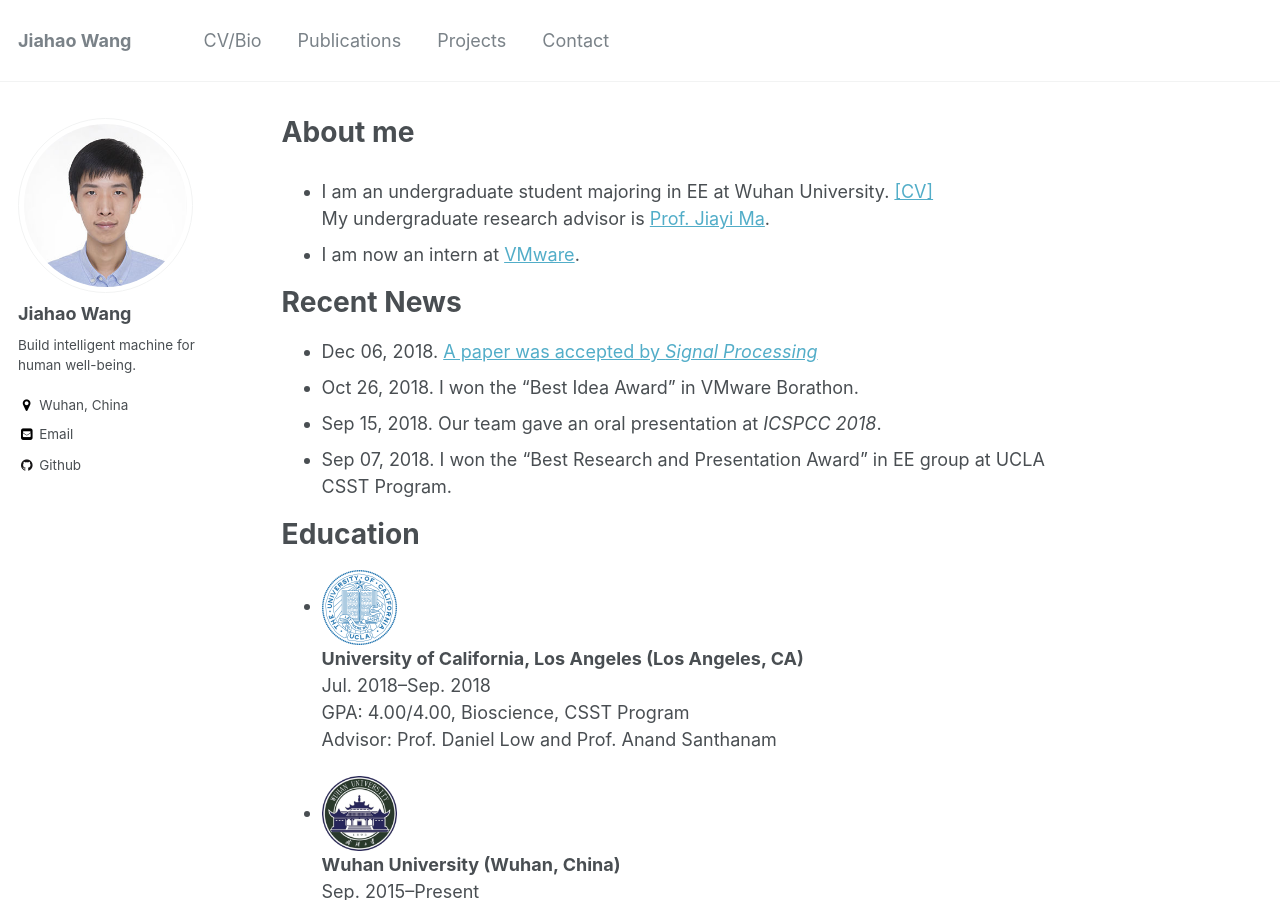
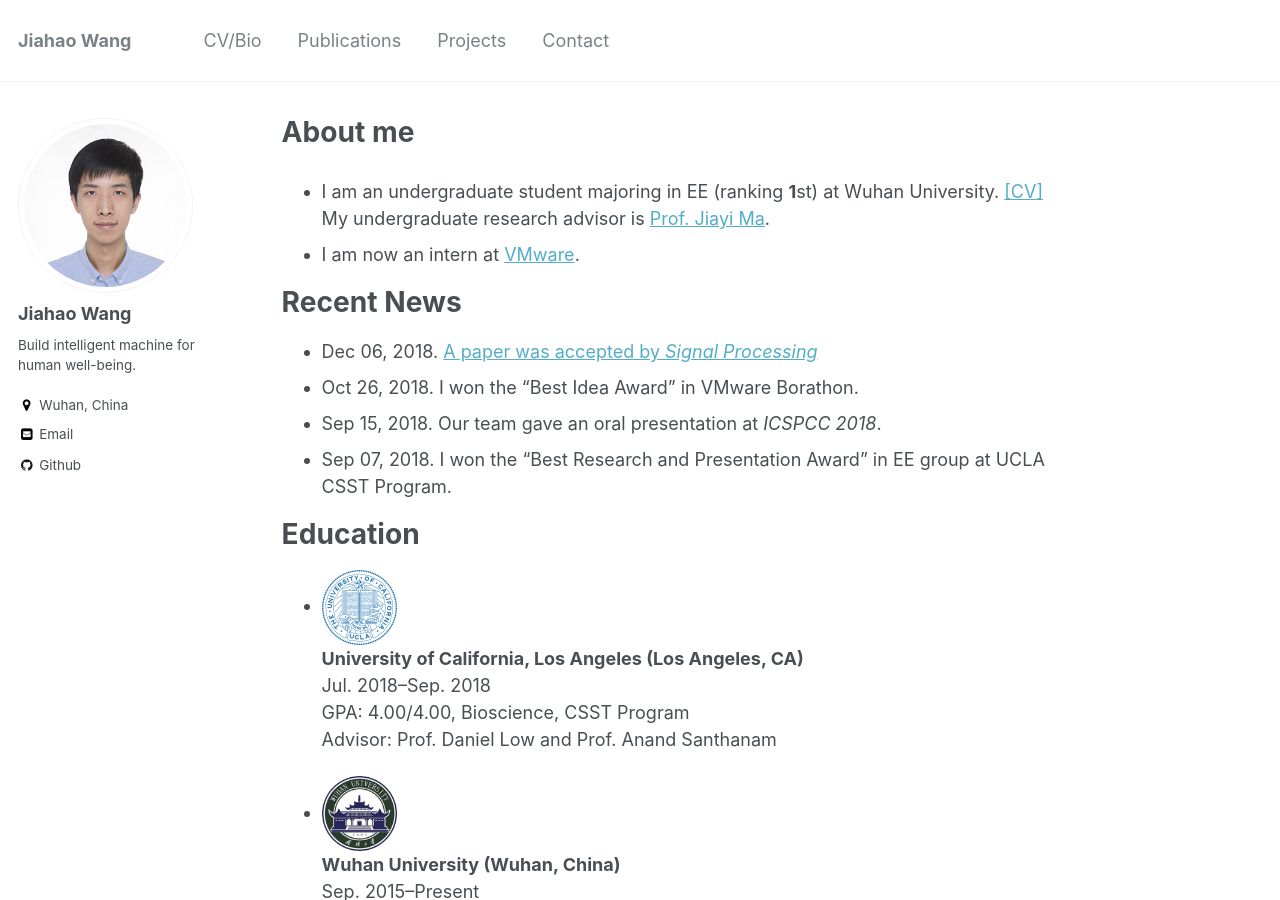
Before and after one commit to JiahaoPlus/JiahaoPlus.github.io, a Jekyll site: the page built from _pages/about.md, in a window 1280 px wide and 900 px high. Built offline with Jekyll 4.4.1, drawn with Linux system fonts in a browser that asks for light colours.

Commit message:
update about.md

```diff
--- a/_pages/about.md
+++ b/_pages/about.md
@@ -8,7 +8,7 @@ redirect_from:
   - /about.html
 ---
 
-* I am an undergraduate student majoring in EE at Wuhan University. [[CV]](https://jiahaoplus.github.io/files/CV_jh.pdf)<br>
+* I am an undergraduate student majoring in EE (ranking <b>1</b>st) at Wuhan University. [[CV]](https://jiahaoplus.github.io/files/CV_jh.pdf)<br>
 My undergraduate research advisor is [Prof. Jiayi Ma](https://sites.google.com/site/jiayima2013/).
 * I am now an intern at [VMware](https://www.vmware.com/).
 
```
